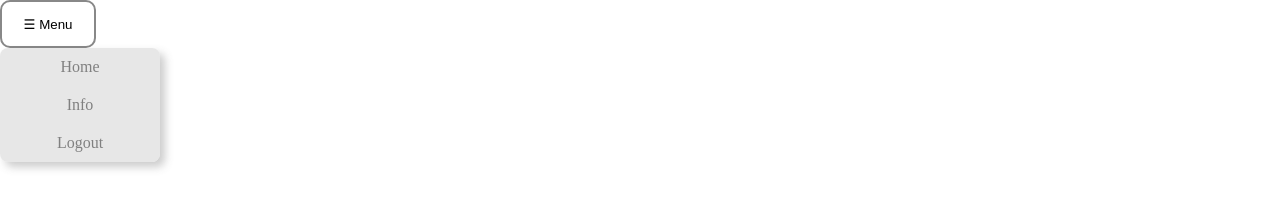
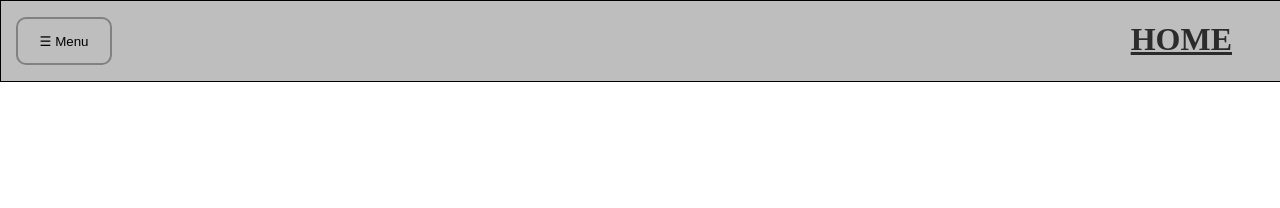
Before and after one commit to Leonard970/Dictionary, a plain HTML site: page index_access.html in a window 1280 px wide. Drawn offline with Linux system fonts and the light colour scheme.

Commit message:
Add files via upload

```diff
--- a/index_access.html
+++ b/index_access.html
@@ -5,7 +5,6 @@
     <meta name="viewport" content="width=360, height=784, initial-scale=1.0">
     <title>Access Dictionary</title>
     <link rel="stylesheet" href="style_access.css">
-    <script src="scrip_access.js"></script>
   </head>
   <body>
     <div class="box1">
@@ -13,12 +12,14 @@
         <div class="dropdown">
           <button class="btn">☰ Menu</button>
           <div class="content">
-            <a href="#">Home</a>
+            <a href="index_access.html">Home</a>
             <a href="#">Info</a>
             <a href="index.html">Logout</a>
           </div>
         </div>
-      </d>
-    </d>
+      </div>
+      <h1 class="htxt">HOME</h1>
+    </div>
+    <aa src="script_access.js"></aa>
   </body>
 </html>
--- a/script.js
+++ b/script.js
@@ -1,6 +1,6 @@
 function login(){
   const inputPassword = document.getElementById("inpt1").value;
-  const password = "admin@leonard25";
+  const password = "";
   if (inputPassword === password) {
     sessionStorage.setItem("loginSDK", "true");
     window.location.href = "index_access.html";
--- a/style_access.css
+++ b/style_access.css
@@ -2,8 +2,19 @@ body{
   padding: 0px;
   margin: 0px;
 }
+.box2 {
+  border: 1px solid;
+  width: 100%;
+  height: 5rem;
+  position: absolute;
+  background: #abababc4;
+  top: 0%;
+}
+
 .dropdown{
   position: absolute;
+  top: 1rem;
+  left: 15px;
 }
 .dropdown .btn {
   background: none;
@@ -39,3 +50,10 @@ body{
   color: gray;
   text-align: center;
 }
+.htxt {
+  position: absolute;
+  right: 3rem;
+  font-family: Times New Roman;
+  color: #161616de;
+  text-decoration: underline;
+}
```
Also changed, not shown: script_access.js (+14 -0 lines).
